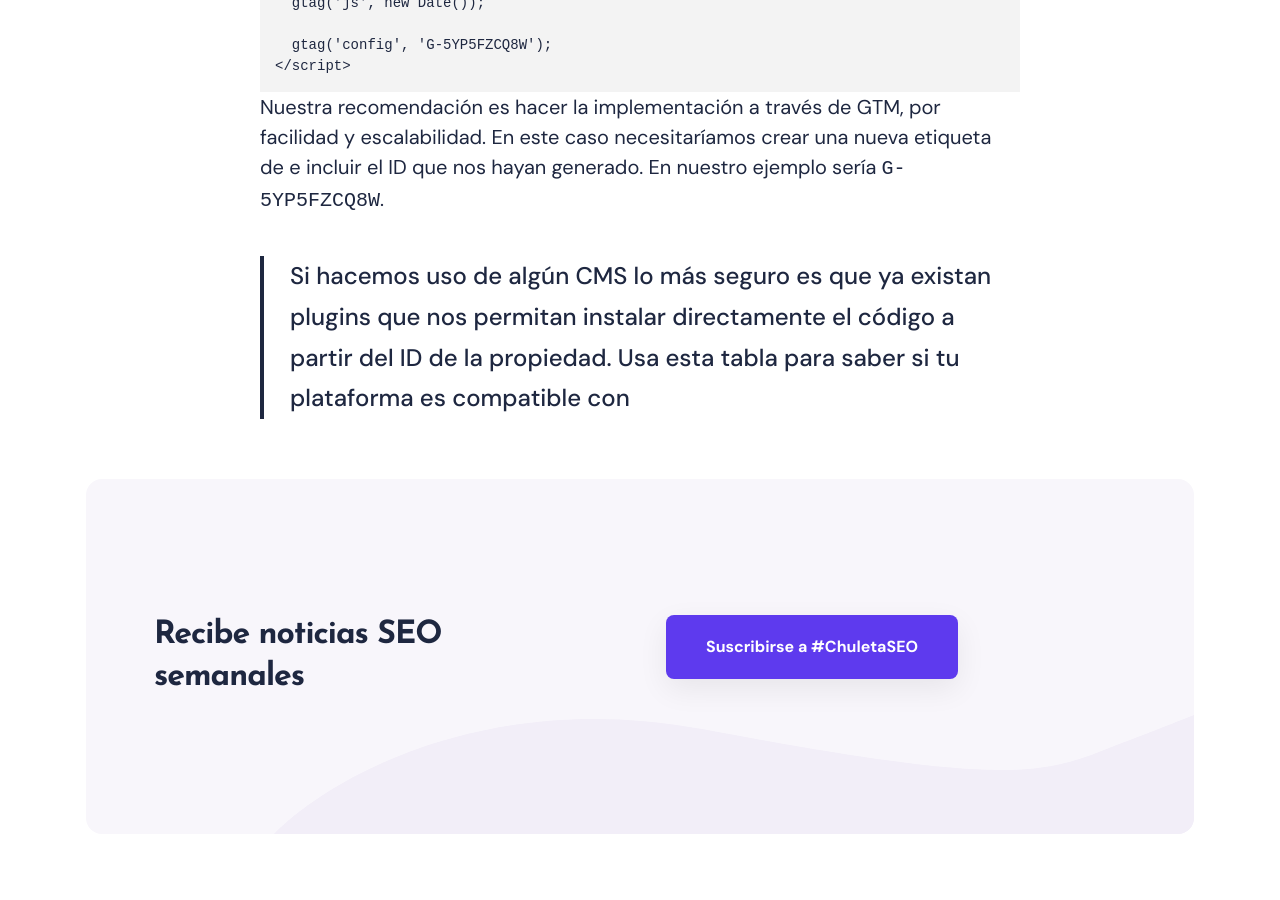
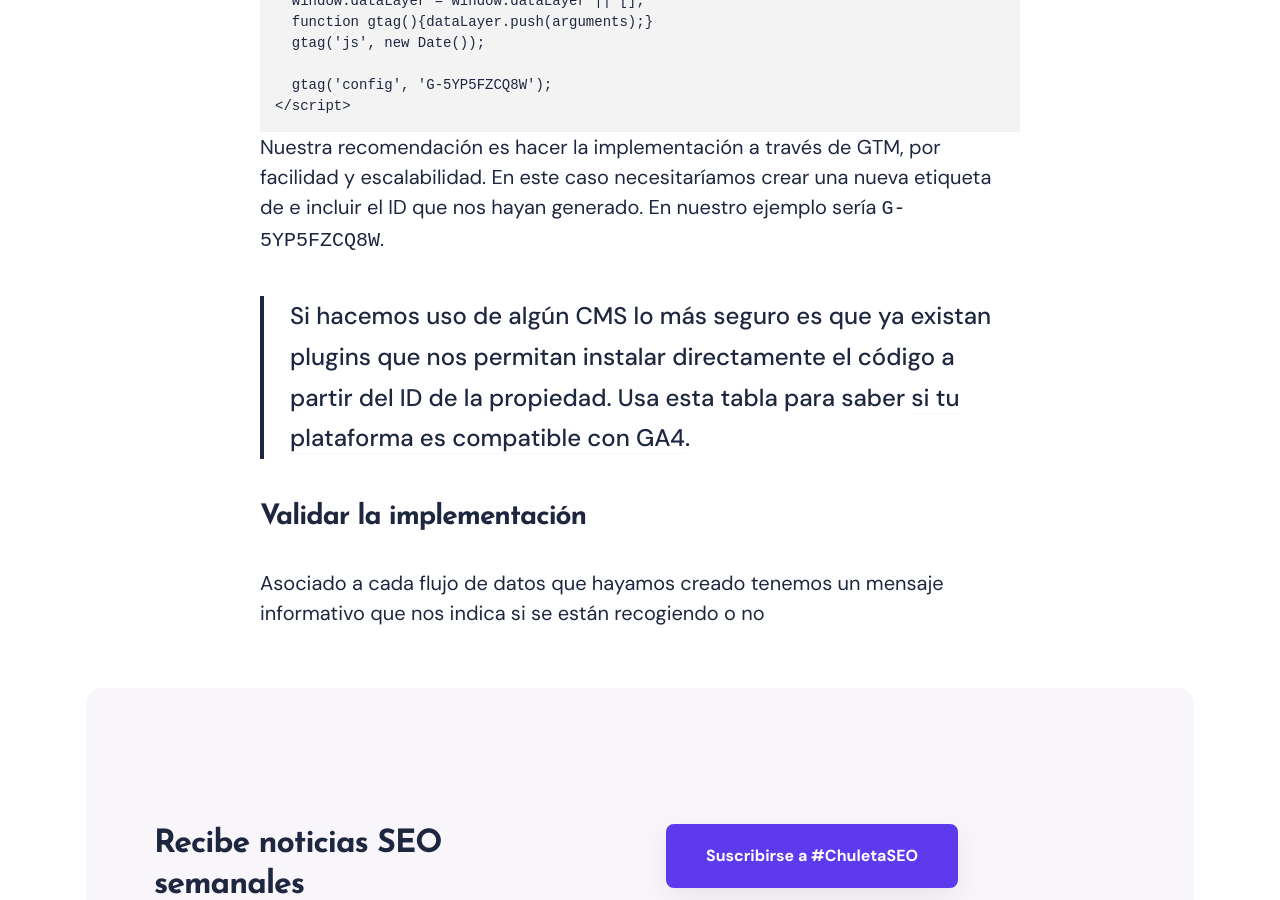
Before and after one commit to Emirodgar/w-avanzared, a Jekyll site: the page built from Google Analytics/google-analytics.md, in a window 1280 px wide and 900 px high, scrolled down 6397 px. Built offline with Jekyll 4.4.1, drawn with Linux system fonts in a browser that asks for light colours; nearby versions of some CDN libraries; some of the changed text lies outside the part shown.

Commit message:
Google Analytics/google-analytics.md updated from https://stackedit.io/

```diff
--- a/Google Analytics/google-analytics.md
+++ b/Google Analytics/google-analytics.md
@@ -95,11 +95,15 @@ Este código debe ser insertado justo al principio de la etiqueta `<head>`.
 
 Nuestra recomendación es hacer la implementación a través de GTM, por facilidad y escalabilidad. En este caso necesitaríamos crear una nueva etiqueta de e incluir el ID que nos hayan generado. En nuestro ejemplo sería `G-5YP5FZCQ8W`.
 
-> Si hacemos uso de algún CMS lo más seguro es que ya existan plugins que nos permitan instalar directamente el código a partir del ID de la propiedad. Usa esta tabla para saber si tu plataforma es compatible con
+> Si hacemos uso de algún CMS lo más seguro es que ya existan plugins que nos permitan instalar directamente el código a partir del ID de la propiedad. Usa esta tabla para saber [si tu plataforma es compatible con GA4](https://support.google.com/analytics/answer/10447272#native-support).
+
+## Validar la implementación
+
+Asociado a cada flujo de datos que hayamos creado tenemos un mensaje informativo que nos indica si se están recogiendo o no
 
 
 <!--stackedit_data:
-eyJoaXN0b3J5IjpbLTQ5MTQ4MTcyNywtOTE5NjUzOTI1LC0xNz
-E3NTQxNDM4LDI3MzExMDY1MiwxMDI4NDAzOTIwLC0xNzYyODEw
-MDc0LC0yMTExNDMwMTUxXX0=
+eyJoaXN0b3J5IjpbNTY4NTI5NzIxLC05MTk2NTM5MjUsLTE3MT
+c1NDE0MzgsMjczMTEwNjUyLDEwMjg0MDM5MjAsLTE3NjI4MTAw
+NzQsLTIxMTE0MzAxNTFdfQ==
 -->
```
